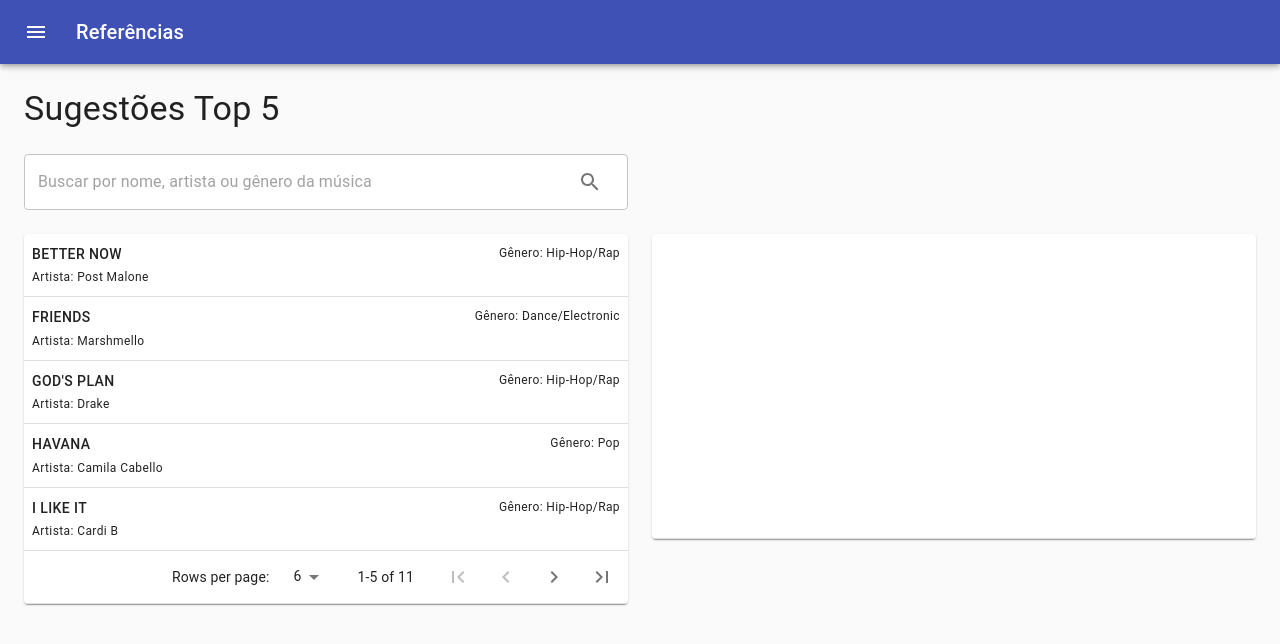
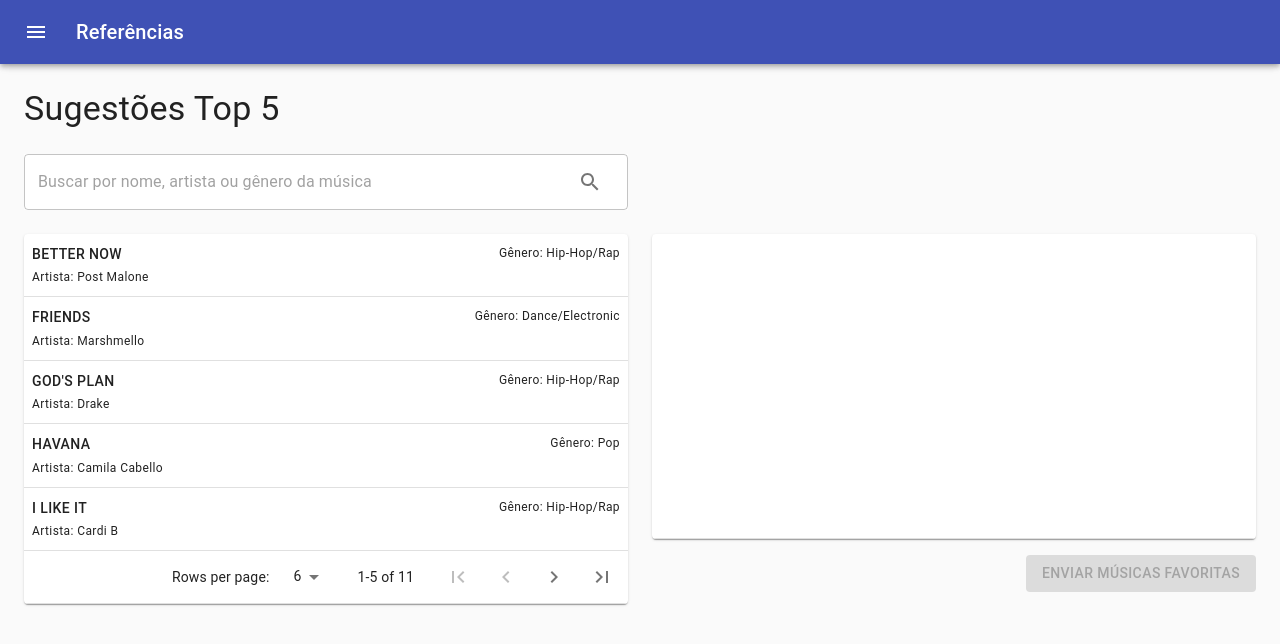
Before and after one commit to Didilv93/fullStackChallenge, a React (Create React App) app: page /top5/sugestoes in a window 1280 px wide. Shown: the top 644 px of the page. Built offline with nearby package versions, Linux system fonts and the light colour scheme.

Commit message:
criando botao

```diff
--- a/src/routes/public/userSuggestion/view/index.jsx
+++ b/src/routes/public/userSuggestion/view/index.jsx
@@ -1,4 +1,4 @@
-import { Grid, TextField, IconButton, InputAdornment } from '@material-ui/core';
+import { Grid, TextField, IconButton, InputAdornment, Button } from '@material-ui/core';
 import React, { useState, useEffect } from 'react';
 import SearchIcon from '@material-ui/icons/Search';
 import { makeStyles } from '@material-ui/core/styles';
@@ -286,7 +286,16 @@ const UserSuggestion = ({ location }) => {
             />
           </Grid>
           <Grid xs={6} item>
-            <Table data={selectedSongs} Card={CardMusic} action={removeSelectedMusic} />
+          <Grid container direction='column' spacing={2}>
+            <Grid item>
+              <Table data={selectedSongs} Card={CardMusic} action={removeSelectedMusic} />
+            </Grid>
+            <Grid className={classes.button} item>
+              <Button disabled={selectedSongs.length !== 5} variant="contained" color="primary" disableElevation>
+                Enviar músicas favoritas
+              </Button>
+            </Grid>
+          </Grid>
           </Grid>
         </Grid>
       </Grid>
@@ -298,6 +307,10 @@ const useStyles = makeStyles({
   input: {
     width: '100%',
     backgroundColor: '#fff'
+  },
+  button: {
+    display: 'flex',
+    justifyContent: 'flex-end'
   }
 });
 
```
Also changed, not shown: 1 other file (tests, documents, lock files or other folders).
